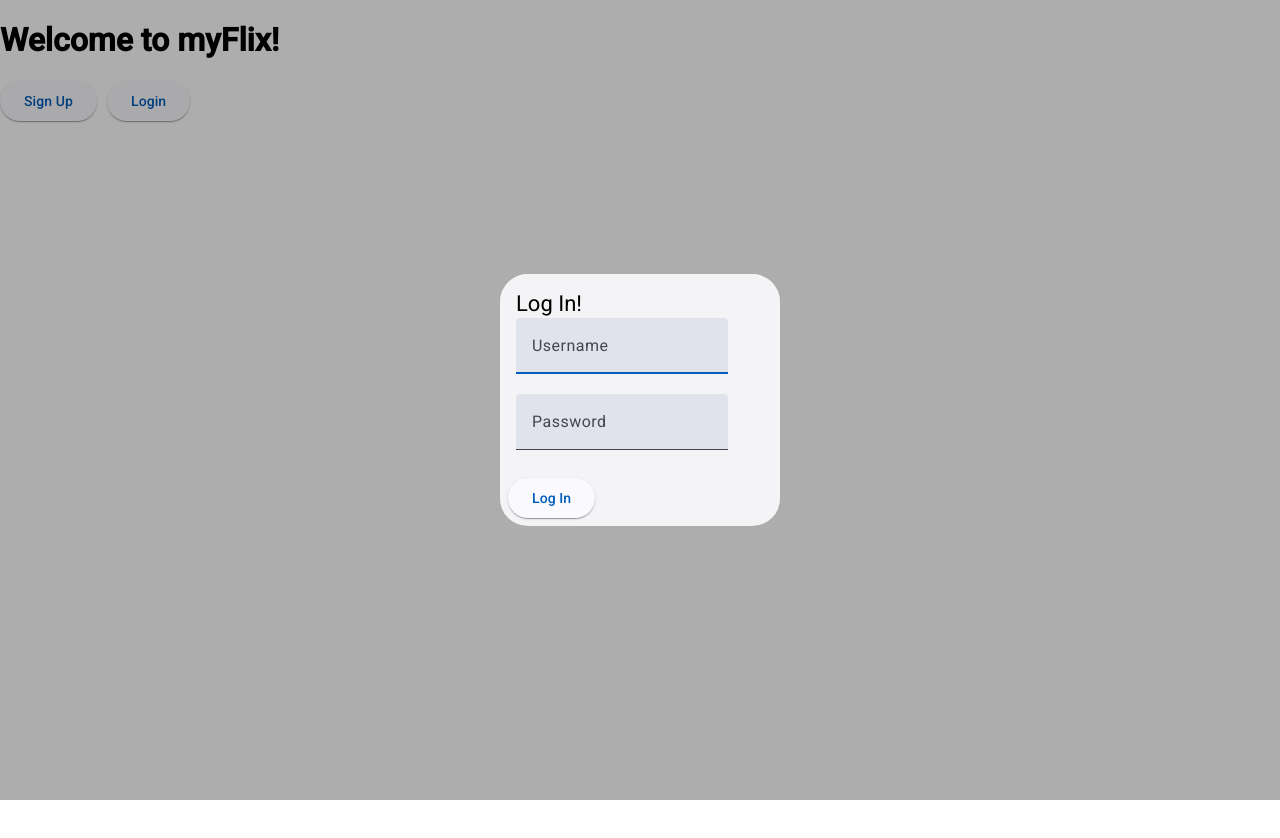
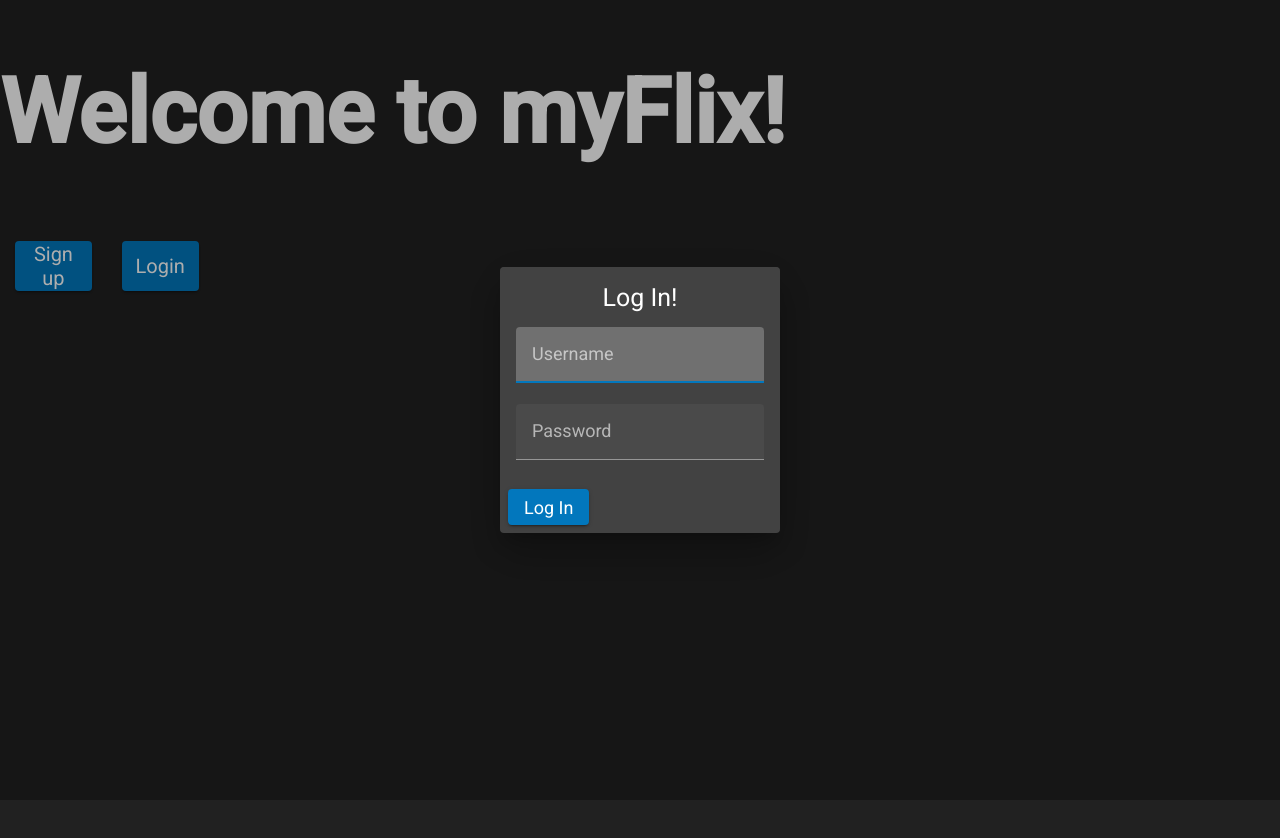
Before and after one commit to amach510/myFlix-Angular-client, an Angular app: page /welcome in a window 1280 px wide. Both pictures are taken after a click on the button "Login". Shown: the top 838 px of the page. Built offline with nearby package versions, Linux system fonts and the light colour scheme.

Commit message:
added scss styling

```diff
--- a/src/app/movie-card/movie-card.component.html
+++ b/src/app/movie-card/movie-card.component.html
@@ -1,11 +1,11 @@
-<div style="display: flex;">
-    <mat-card *ngFor="let movie of movies;" style="flex: 1 1 auto;">
-        <mat-card-header>
-            <mat-card-title>{{movie.Title}}</mat-card-title>
+<div class="movie-card-container">
+    <mat-card *ngFor="let movie of movies;" class="movie-card">
+        <mat-card-header class="card-header">
+            <mat-card-title class="card-title">{{movie.Title}}</mat-card-title>
             <mat-card-subtitle>Directed by: {{movie.Director.Name}}</mat-card-subtitle>
         </mat-card-header>
-        <img src={{movie.ImagePath}} alt= {{movie.Title}} />
-        <mat-card-actions>
+        <img mat-card-image src={{movie.ImagePath}} alt= {{movie.Title}} />
+        <mat-card-actions class="actions">
             <button
                 mat-button
                 color="primary"
@@ -24,7 +24,7 @@
             >
                 Synopsis
             </button>
-            <mat-icon>favorite_border</mat-icon>
+            <mat-icon color="primary">favorite_border</mat-icon>
         </mat-card-actions>
     </mat-card>
 </div>
--- a/src/app/movie-card/movie-card.component.scss
+++ b/src/app/movie-card/movie-card.component.scss
@@ -0,0 +1,31 @@
+.movie-card-container {
+    display: flex;
+    flex-wrap: wrap;
+    justify-content: center;
+}
+.movie-card {
+    margin: 15px;
+    width: 350px;
+    height: 550px;
+}
+.movie-card img {
+    width: 100%;
+    height: 70%;
+    padding: 5px;
+    object-fit: fill;
+}
+.card-header {
+    margin-bottom: 5px;
+    height: 20%;
+    justify-content: center;
+    align-items: center;
+}
+.card-title {
+    font-size: 25px;
+    margin-bottom: 10px;
+}
+.actions {
+    display: flex;
+    justify-content: center;
+    font-size: 20px;
+}
--- a/src/app/user-login-form/user-login-form.component.html
+++ b/src/app/user-login-form/user-login-form.component.html
@@ -1,10 +1,10 @@
 <mat-card>
-    <mat-card-header>
+    <mat-card-header class="card-header">
     <mat-card-title>Log In!</mat-card-title>
     </mat-card-header>
     <mat-card-content>
         <form>
-            <mat-form-field>
+            <mat-form-field class="form-inputs">
                 <input
                     matInput
                     [(ngModel)]="userData.Username"
@@ -14,7 +14,7 @@
                     required
                 >
             </mat-form-field>
-            <mat-form-field>
+            <mat-form-field class="form-inputs">
                 <input
                     matInput
                     [(ngModel)]="userData.Password"
--- a/src/app/user-login-form/user-login-form.component.scss
+++ b/src/app/user-login-form/user-login-form.component.scss
@@ -0,0 +1,16 @@
+.card-header {
+    margin-bottom: 5px;
+    justify-content: center;
+    align-items: center;
+    font-size: 25px;
+    margin-bottom: 15px;
+}
+.form-inputs {
+    width: 100%;
+}
+.button-profile {
+    margin-left: 20%;
+    margin-right: 20%;
+    width: 100%;
+    margin-bottom: 10px;
+}
--- a/src/app/user-registration-form/user-registration-form.component.html
+++ b/src/app/user-registration-form/user-registration-form.component.html
@@ -1,10 +1,10 @@
 <mat-card>
-    <mat-card-header>
+    <mat-card-header class="card-header">
       <mat-card-title>Sign Up!</mat-card-title>
     </mat-card-header>
     <mat-card-content>
       <form>
-        <mat-form-field>
+        <mat-form-field class="form-inputs">
           <input
             matInput
             [(ngModel)]="userData.username"
@@ -14,7 +14,7 @@
             required
           >
           </mat-form-field>
-          <mat-form-field>
+          <mat-form-field class="form-inputs">
           <input
             matInput
             [(ngModel)]="userData.password"
@@ -24,7 +24,7 @@
             required
           >
         </mat-form-field>
-        <mat-form-field>
+        <mat-form-field class="form-inputs">
           <input
             matInput
             [(ngModel)]="userData.email"
@@ -34,7 +34,7 @@
             required
           >
         </mat-form-field>
-        <mat-form-field>
+        <mat-form-field class="form-inputs">
           <input
             matInput
             [(ngModel)]="userData.birthday"
--- a/src/app/user-registration-form/user-registration-form.component.scss
+++ b/src/app/user-registration-form/user-registration-form.component.scss
@@ -0,0 +1,16 @@
+.card-header {
+    margin-bottom: 5px;
+    justify-content: center;
+    align-items: center;
+    font-size: 25px;
+    margin-bottom: 15px;
+}
+.form-inputs {
+    width: 100%;
+}
+.button-profile {
+    margin-left: 20%;
+    margin-right: 20%;
+    width: 100%;
+    margin-bottom: 10px;
+}
--- a/src/app/welcome-page/welcome-page.component.html
+++ b/src/app/welcome-page/welcome-page.component.html
@@ -1,19 +1,18 @@
-<div class="main-page">
-    <h1>
-      Welcome to myFlix!
-    </h1>
+<h1>Welcome to myFlix!</h1>
+<div class="button-container">
     <button
+    class="welcome-button"
     mat-raised-button
     (click)="openUserRegistrationDialog()"
-      style="margin-right: 10px;"
     color="primary"
     >
-      Sign Up
+    Sign up
     </button>
     <button
+    class="welcome-button"
     mat-raised-button
+    (click)="openUserLoginDialog()"
     color="primary"
-      (click)="openUserLoginDialog()"
     >
     Login
     </button>
--- a/src/app/welcome-page/welcome-page.component.scss
+++ b/src/app/welcome-page/welcome-page.component.scss
@@ -0,0 +1,17 @@
+.main-page {
+    display: flex;
+    flex-direction: column;
+    justify-content: center;
+    align-items: center;
+    height: 100vh;
+}
+.button-container {
+    font-size: 20px;
+    width: 30%;
+}
+.welcome-button{
+    width: 50%;
+    margin: 15px;
+    padding: 25px;
+    width: 20%;
+}
--- a/src/styles.scss
+++ b/src/styles.scss
@@ -1,40 +1,39 @@
+// Include theme styles for core and each component used in your app.
+// Alternatively, you can import and @include the theme mixins for each component
+// that you are using.
+//@include mat.all-component-themes($myFlix-Angular-client-theme);
 
 // Custom Theming for Angular Material
-// For more information: https://material.angular.io/guide/theming
 @use '@angular/material' as mat;
 // Plus imports for other components in your app.
 
-// Include the common styles for Angular Material. We include this here so that you only
-// have to load a single css file for Angular Material in your app.
-// Be sure that you only ever include this mixin once!
+// Include the common styles for Angular Material. We include this here so that you only have to load a single css file for Angular Material in your app.
 @include mat.core();
 
-// Define the theme object.
-$myFlix-Angular-client-theme: mat.define-theme((
+// Define the palettes for your theme using the Material Design palettes available in palette.scss
+// (imported above). For each palette, you can optionally specify a default, lighter, and darker hue.
+$myFlix-Angular-client-primary: mat.m2-define-palette(mat.$m2-light-blue-palette, 800);
+$myFlix-Angular-client-accent: mat.m2-define-palette(mat.$m2-grey-palette);
+
+
+// The warn palette is optional (defaults to red).
+$myFlix-Angular-client-warn: mat.m2-define-palette(mat.$m2-red-palette);
+
+// Create the theme object. A theme consists of configurations for individual
+// theming systems such as "color" or "typography".
+$myFlix-Angular-client-theme: mat.m2-define-dark-theme((
   color: (
-    theme-type: light,
-    primary: mat.$azure-palette,
-    tertiary: mat.$blue-palette,
+    primary: $myFlix-Angular-client-primary,
+    accent: $myFlix-Angular-client-accent,
+    warn: $myFlix-Angular-client-warn,
   ),
-  density: (
-    scale: 0,
-  )
 ));
 
 // Include theme styles for core and each component used in your app.
-// Alternatively, you can import and @include the theme mixins for each component
-// that you are using.
-:root {
-  @include mat.all-component-themes($myFlix-Angular-client-theme);
-}
+@include mat.all-component-themes($myFlix-Angular-client-theme);
 
-// Comment out the line below if you want to use the pre-defined typography utility classes.
-// For more information: https://material.angular.io/guide/typography#using-typography-styles-in-your-application.
-// @include mat.typography-hierarchy($theme);
-
-// Comment out the line below if you want to use the deprecated `color` inputs.
-// @include mat.color-variants-backwards-compatibility($theme);
-/* You can add global styles to this file, and also import other style files */
-
+/* add global styles to this file */
+html, body { height: 100%; background-color: #212121; color: #ffffff; font-size: 18px;}
+h1 { font-size: 5em;}
 html, body { height: 100%; }
 body { margin: 0; font-family: Roboto, "Helvetica Neue", sans-serif; }
```
Lines whose indentation alone changed are shown as unchanged.
